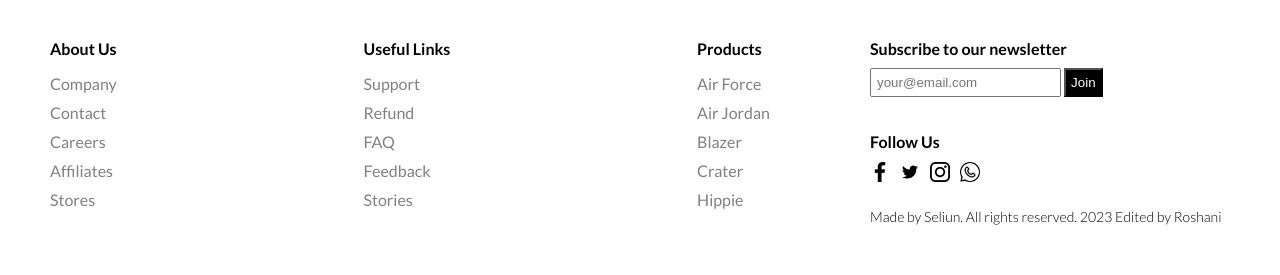
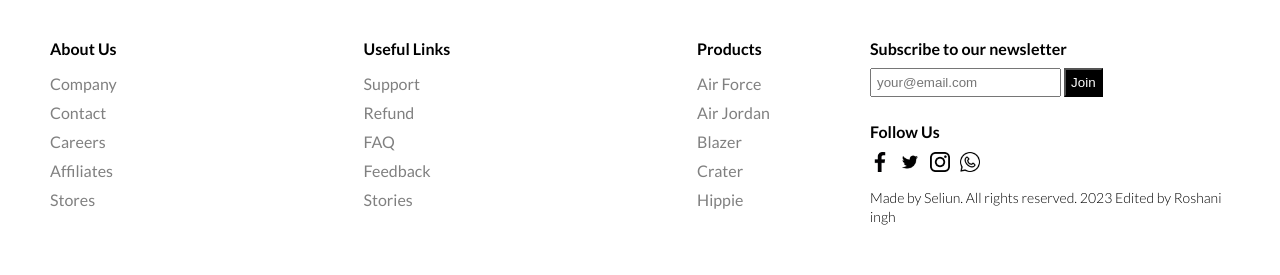
Before and after one commit to singhaman8840/errorfix1, a plain HTML site: page index.html in a window 1280 px wide. Shown: the part 3112-3387 px from the top of the page. Drawn offline with Linux system fonts and the light colour scheme.

Commit message:
gbngfdg
gbfdg

```diff
--- a/index.html
+++ b/index.html
@@ -249,7 +249,7 @@
                 </div>
             </div>
             <div class="footerRightMenu">
-                <span class="copyright">Made by Seliun. All rights reserved. 2023 Edited by Roshani</span>
+                <span class="copyright">Made by Seliun. All rights reserved. 2023 Edited by Roshani ingh</span>
             </div>
         </div>
     </footer>
```
